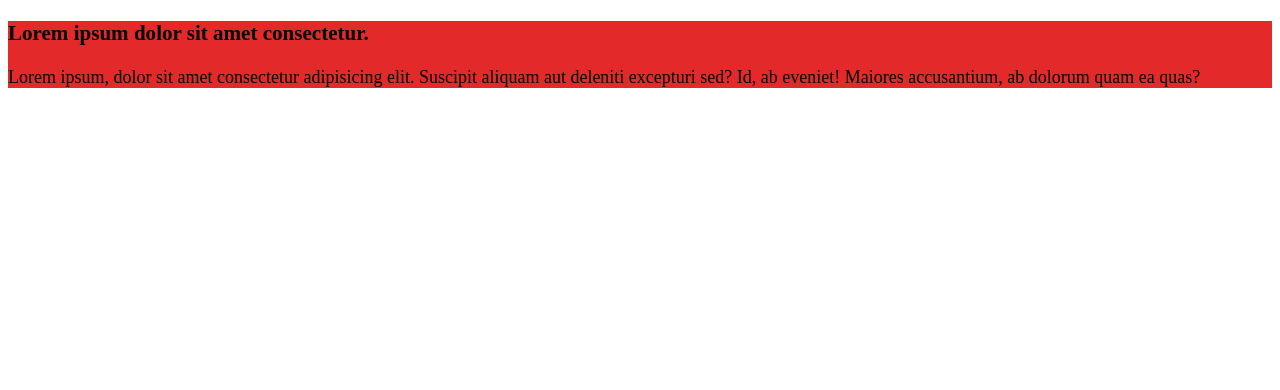
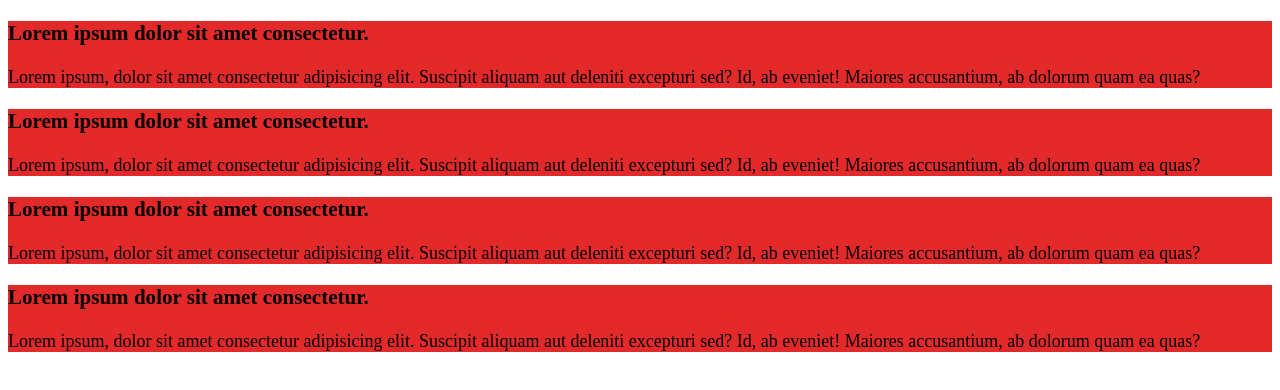
Before and after one commit to Mdmosarrof/my-simple-repo, a plain HTML site: page index.html in a window 1280 px wide. Drawn offline with Linux system fonts and the light colour scheme.

Commit message:
my seceond blog

```diff
--- a/index.html
+++ b/index.html
@@ -11,6 +11,18 @@
         <h3>Lorem ipsum dolor sit amet consectetur.</h3>
         <p>Lorem ipsum, dolor sit amet consectetur adipisicing elit. Suscipit aliquam aut deleniti excepturi sed? Id, ab eveniet! Maiores accusantium, ab dolorum quam ea quas?</p>
     </div>
+    <div>
+        <h3>Lorem ipsum dolor sit amet consectetur.</h3>
+        <p>Lorem ipsum, dolor sit amet consectetur adipisicing elit. Suscipit aliquam aut deleniti excepturi sed? Id, ab eveniet! Maiores accusantium, ab dolorum quam ea quas?</p>
+    </div>
+    <div>
+        <h3>Lorem ipsum dolor sit amet consectetur.</h3>
+        <p>Lorem ipsum, dolor sit amet consectetur adipisicing elit. Suscipit aliquam aut deleniti excepturi sed? Id, ab eveniet! Maiores accusantium, ab dolorum quam ea quas?</p>
+    </div>
+    <div>
+        <h3>Lorem ipsum dolor sit amet consectetur.</h3>
+        <p>Lorem ipsum, dolor sit amet consectetur adipisicing elit. Suscipit aliquam aut deleniti excepturi sed? Id, ab eveniet! Maiores accusantium, ab dolorum quam ea quas?</p>
+    </div>
 
 </body>
 </html>
```
